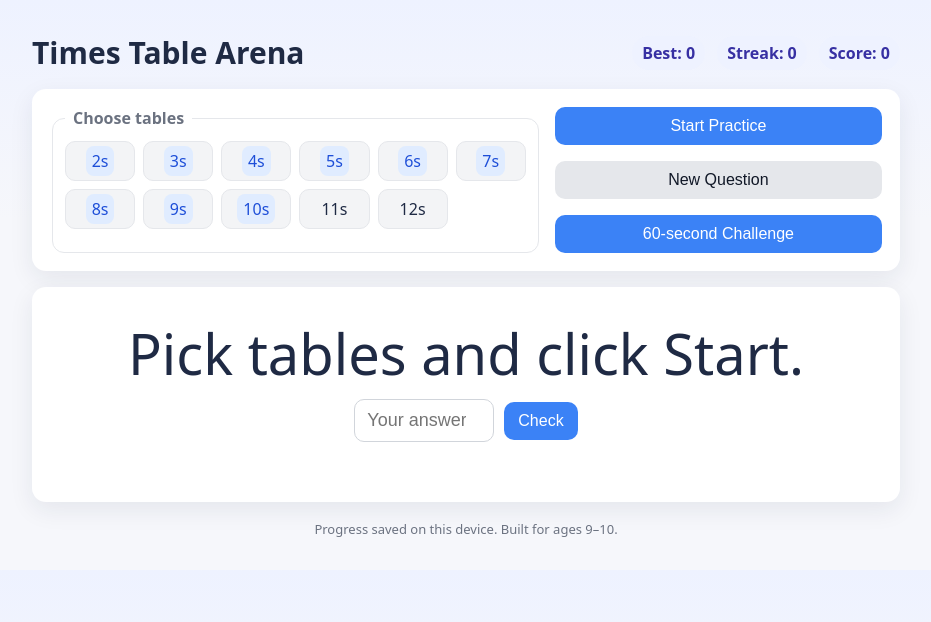
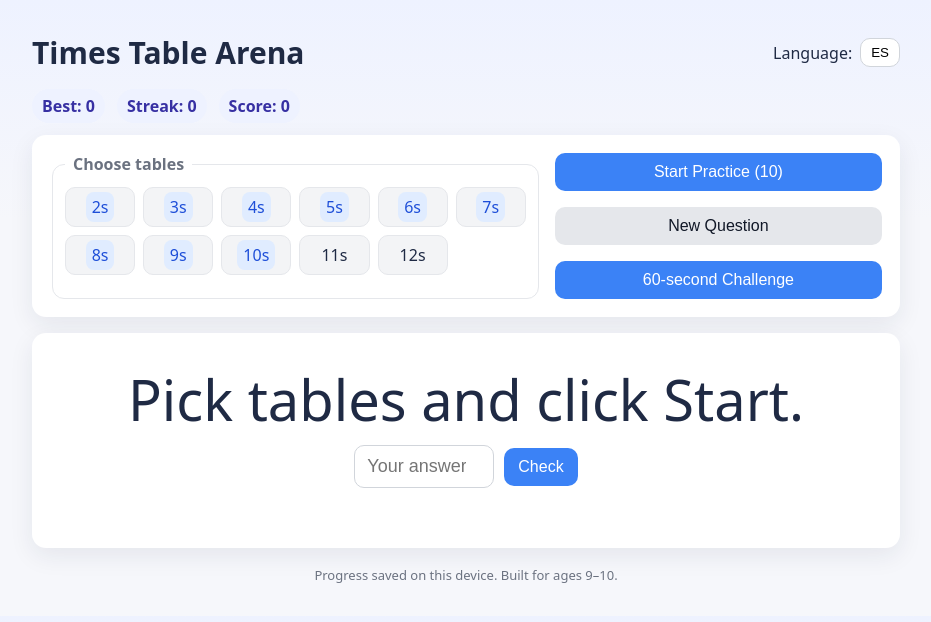
Before and after one commit to philippmaximilian-edu/Math-platform, a plain HTML site: page multiplication.html in a window 1280 px wide. Shown: the whole page, without its empty margins (174-1105 px from the left). Drawn offline with Linux system fonts and the light colour scheme.

Commit message:
Update multiplication.html

```diff
--- a/multiplication.html
+++ b/multiplication.html
@@ -11,6 +11,8 @@
   .wrap { max-width: 900px; margin: 32px auto; padding: 0 16px; }
   header { display:flex; gap:12px; align-items:center; justify-content:space-between; margin-bottom:16px;}
   h1 { font-size: clamp(22px, 4vw, 30px); margin:0; }
+  .lang { display:flex; gap:8px; align-items:center; }
+  .toggle { border:1px solid #d1d5db; background:#fff; padding:6px 10px; border-radius:10px; cursor:pointer; }
   .card { background:var(--card); border-radius:14px; box-shadow:0 8px 24px rgba(31,42,68,.08); padding:18px; }
   .grid { display:grid; gap:16px; }
   .controls { display:grid; grid-template-columns: 1fr; gap:14px; }
@@ -38,25 +40,29 @@
 <body>
   <div class="wrap">
     <header>
-      <h1>Times Table Arena</h1>
-      <div class="hud">
-        <span class="badge">Best: <span id="bestScore">0</span></span>
-        <span class="badge">Streak: <span id="streak">0</span></span>
-        <span class="badge">Score: <span id="score">0</span></span>
-        <span class="badge" id="timerBadge" style="display:none;">Time: <span id="time">60</span>s</span>
+      <h1 id="title">Times Table Arena</h1>
+      <div class="lang">
+        <span id="langLabel">Language:</span>
+        <button class="toggle" id="langToggle">ES</button>
       </div>
     </header>
 
-    <div class="grid">
+    <div class="hud">
+      <span class="badge" id="badgeBest">Best: <span id="bestScore">0</span></span>
+      <span class="badge" id="badgeStreak">Streak: <span id="streak">0</span></span>
+      <span class="badge" id="badgeScore">Score: <span id="score">0</span></span>
+      <span class="badge" id="timerBadge" style="display:none;">Time: <span id="time">60</span>s</span>
+      <span class="badge" id="roundBadge" style="display:none;">Q: <span id="qIndex">0</span>/10</span>
+    </div>
+
+    <div class="grid" style="margin-top:12px;">
       <div class="card controls">
         <fieldset>
-          <legend>Choose tables</legend>
-          <div class="tables" id="tablesBox">
-            <!-- generated by JS -->
-          </div>
+          <legend id="legendTables">Choose tables</legend>
+          <div class="tables" id="tablesBox"></div>
         </fieldset>
         <div class="grid">
-          <button class="btn" id="startPractice">Start Practice</button>
+          <button class="btn" id="startPractice">Start Practice (10)</button>
           <button class="btn secondary" id="newQ">New Question</button>
           <button class="btn" id="startChallenge">60-second Challenge</button>
         </div>
@@ -73,19 +79,85 @@
       </div>
     </div>
 
-    <footer>Progress saved on this device. Built for ages 9–10.</footer>
+    <footer id="footerNote">Progress saved on this device. Built for ages 9–10.</footer>
   </div>
 
 <script>
-  // --- State ---
+  // -------- i18n --------
+  const STR = {
+    en: {
+      title: "Times Table Arena",
+      language: "Language:",
+      chooseTables: "Choose tables",
+      startPractice: "Start Practice (10)",
+      newQuestion: "New Question",
+      challenge: "60-second Challenge",
+      best: "Best",
+      streak: "Streak",
+      score: "Score",
+      time: "Time",
+      pickAndStart: "Pick tables and click Start.",
+      yourAnswer: "Your answer",
+      correct: "✅ Correct!",
+      wrong: "❌ Not quite.",
+      timeUp: "⏱️ Time! Final Score:",
+      roundDone: "🏁 Round finished! Score:",
+      hintPrefix: n => `Hint: count by ${n}: `,
+      footer: "Progress saved on this device. Built for ages 9–10."
+    },
+    es: {
+      title: "Arena de Tablas de Multiplicar",
+      language: "Idioma:",
+      chooseTables: "Elige las tablas",
+      startPractice: "Empezar práctica (10)",
+      newQuestion: "Nueva pregunta",
+      challenge: "Desafío de 60 segundos",
+      best: "Mejor",
+      streak: "Racha",
+      score: "Puntos",
+      time: "Tiempo",
+      pickAndStart: "Elige tablas y pulsa Empezar.",
+      yourAnswer: "Tu respuesta",
+      correct: "✅ ¡Correcto!",
+      wrong: "❌ No es del todo.",
+      timeUp: "⏱️ ¡Tiempo! Puntuación final:",
+      roundDone: "🏁 ¡Ronda terminada! Puntuación:",
+      hintPrefix: n => `Pista: cuenta de ${n} en ${n}: `,
+      footer: "Progreso guardado en este dispositivo. Diseñado para 9–10 años."
+    }
+  };
+  let lang = localStorage.getItem("tta_lang") || "en";
+  function T(k){ return STR[lang][k]; }
+
+  function applyLanguage(){
+    document.documentElement.lang = lang;
+    $("#title").textContent = T("title");
+    $("#langLabel").textContent = T("language");
+    $("#legendTables").textContent = T("chooseTables");
+    $("#startPractice").textContent = T("startPractice");
+    $("#newQ").textContent = T("newQuestion");
+    $("#startChallenge").textContent = T("challenge");
+    $("#badgeBest").childNodes[0].textContent = T("best")+": ";
+    $("#badgeStreak").childNodes[0].textContent = T("streak")+": ";
+    $("#badgeScore").childNodes[0].textContent = T("score")+": ";
+    $("#timerBadge").childNodes[0].textContent = T("time")+": ";
+    $("#question").textContent = T("pickAndStart");
+    $("#answer").placeholder = T("yourAnswer");
+    $("#footerNote").textContent = T("footer");
+    $("#langToggle").textContent = lang==="en" ? "ES" : "EN";
+  }
+
+  // -------- helpers / state --------
   const $ = s => document.querySelector(s);
   const $$ = s => document.querySelectorAll(s);
 
   let a=0,b=0,correct=0,score=0,streak=0,best=0,timer=null,seconds=60,mode="idle";
+  let qIndex=0, totalQuestions=10;
+
   const STORAGE_KEY = "tta_progress_v1";
   const TABLES_KEY  = "tta_tables_v1";
 
-  // --- UI init: table checkboxes 2..12 ---
+  // Build table checkboxes 2..12
   (function initTables(){
     const box = $("#tablesBox");
     const saved = JSON.parse(localStorage.getItem(TABLES_KEY) || "[]");
@@ -99,12 +171,19 @@
     }
   })();
 
-  // --- load progress ---
-  (function load(){
+  (function loadProgress(){
     const data = JSON.parse(localStorage.getItem(STORAGE_KEY)||"{}");
     if(data.best) best=data.best;
     $("#bestScore").textContent = best;
+    applyLanguage();
   })();
+
+  // language toggle
+  $("#langToggle").addEventListener("click", ()=>{
+    lang = (lang==="en" ? "es" : "en");
+    localStorage.setItem("tta_lang", lang);
+    applyLanguage();
+  });
 
   function selectedTables(){
     const arr = [];
@@ -113,11 +192,10 @@
     return arr.length? arr : [2,3,4,5,6,7,8,9,10];
   }
 
-  function randFrom(list){ return list[Math.floor(Math.random()*list.length)]; }
+  const randFrom = list => list[Math.floor(Math.random()*list.length)];
 
   function newQuestion(adaptive=false){
     const tables = selectedTables();
-    // Adaptive: after streak≥3, favor harder (8–12) if chosen
     const hard = tables.filter(n=>n>=8);
     const base = adaptive && streak>=3 && hard.length ? hard : tables;
     a = randFrom(base);
@@ -135,18 +213,32 @@
     $("#score").textContent = score;
     $("#streak").textContent = streak;
     $("#bestScore").textContent = best;
+    $("#qIndex").textContent = qIndex;
   }
 
-  function saveProgress(){
-    localStorage.setItem(STORAGE_KEY, JSON.stringify({ best }));
+  function saveProgress(){ localStorage.setItem(STORAGE_KEY, JSON.stringify({ best })); }
+
+  // ---- Modes ----
+  function startPractice(){
+    mode = "practice";
+    score = 0; streak = 0; qIndex = 0;
+    $("#roundBadge").style.display = "inline-flex";
+    $("#timerBadge").style.display = "none";
+    $("#newQ").disabled = true; // round controls questions automatically
+    updateHUD();
+    // first question
+    qIndex = 1; updateHUD();
+    newQuestion(true);
   }
 
-  function startPractice(){
-    mode = "practice";
-    score = 0; streak = 0;
-    $("#timerBadge").style.display = "none";
+  function endPractice(){
+    mode = "idle";
+    $("#roundBadge").style.display = "none";
+    $("#newQ").disabled = false;
+    if(score>best){ best=score; saveProgress(); }
     updateHUD();
-    newQuestion(true);
+    $("#feedback").textContent = `${T("roundDone")} ${score}/${totalQuestions}`;
+    $("#feedback").className = "feedback";
   }
 
   function startChallenge(){
@@ -154,6 +246,8 @@
     score = 0; streak = 0; seconds = 60;
     $("#time").textContent = seconds;
     $("#timerBadge").style.display = "inline-flex";
+    $("#roundBadge").style.display = "none";
+    $("#newQ").disabled = false;
     updateHUD();
     newQuestion(true);
     if(timer) clearInterval(timer);
@@ -168,11 +262,11 @@
     $("#timerBadge").style.display = "none";
     if(score>best){ best=score; saveProgress(); }
     updateHUD();
-    $("#feedback").textContent = `⏱️ Time! Final Score: ${score}`;
+    $("#feedback").textContent = `${T("timeUp")} ${score}`;
     $("#feedback").className = "feedback";
   }
 
-  // --- interactions ---
+  // ---- interactions ----
   $("#startPractice").addEventListener("click", startPractice);
   $("#startChallenge").addEventListener("click", startChallenge);
   $("#newQ").addEventListener("click", ()=> newQuestion(true));
@@ -183,24 +277,29 @@
     if(mode==="idle" && a===0){ startPractice(); return; }
     const val = Number($("#answer").value);
     if(!Number.isFinite(val)){ return; }
+
     if(val===correct){
       score++; streak++;
-      $("#feedback").textContent = "✅ Correct!";
+      $("#feedback").textContent = T("correct");
       $("#feedback").className = "feedback good";
-      updateHUD();
-      setTimeout(()=> newQuestion(true), 300);
     }else{
       streak = 0;
-      $("#feedback").textContent = `❌ Not quite.`;
+      $("#feedback").textContent = T("wrong");
       $("#feedback").className = "feedback bad";
-      // gentle hint
       const seq = Array.from({length: b}, (_,i)=> (i+1)*a).join(" • ");
-      $("#hint").textContent = `Hint: count by ${a}: ${seq}`;
-      updateHUD();
-      // In challenge mode, move on after short delay
-      if(mode==="challenge"){
-        setTimeout(()=> newQuestion(true), 500);
+      $("#hint").textContent = T("hintPrefix")(a) + seq;
+    }
+    updateHUD();
+
+    if(mode==="practice"){
+      if(qIndex >= totalQuestions){  // last question answered
+        setTimeout(endPractice, 400);
+      } else {
+        qIndex++; updateHUD();
+        setTimeout(()=> newQuestion(true), 300);
       }
+    } else if(mode==="challenge"){
+      setTimeout(()=> newQuestion(true), 300);
     }
   }
 </script>
```
